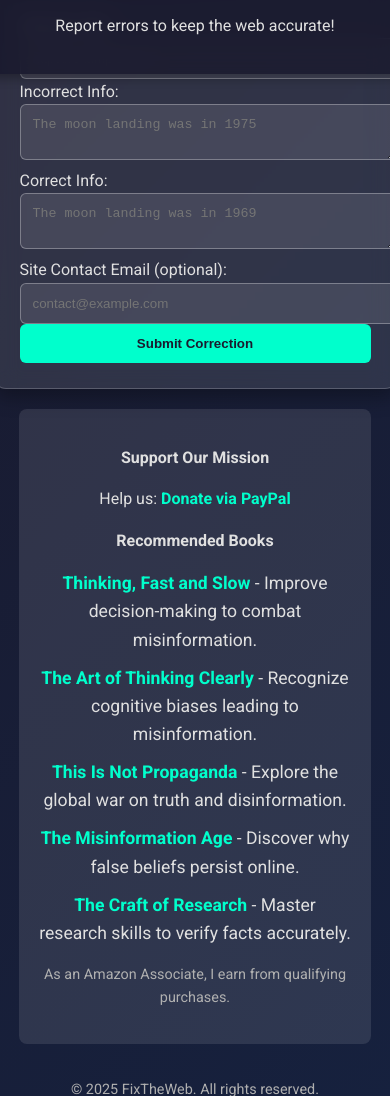
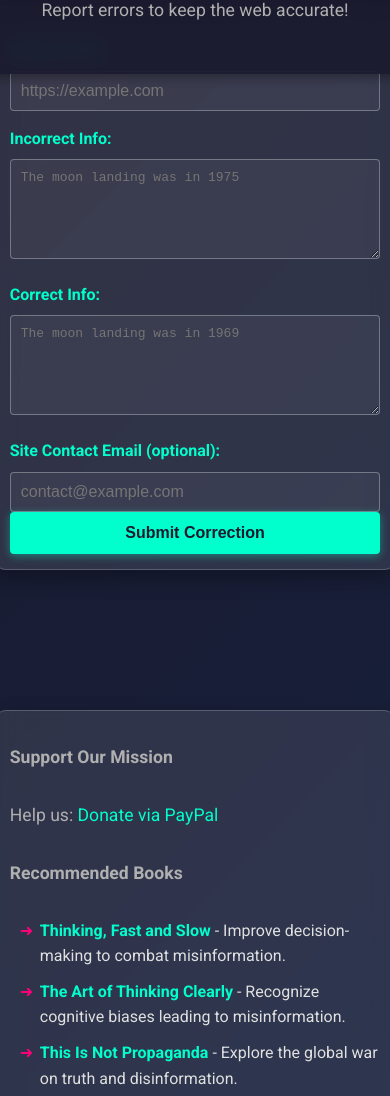
Before and after one commit to FixTheWeb/fix-the-web, a plain HTML site: page index.html in a window 390 px wide. Shown: the part 114-1210 px from the top of the page. Drawn offline with Linux system fonts and the light colour scheme.

Commit message:
Update index.html

```diff
--- a/index.html
+++ b/index.html
@@ -38,26 +38,52 @@
             text-shadow: 0 0 10px rgba(0, 255, 204, 0.7);
             animation: neonGlow 1.5s ease-in-out infinite alternate;
         }
-        form {
+        p {
+            font-size: 1.1em;
+            color: #b0b0b0;
+            margin-bottom: 30px;
+        }
+        form, .monetize {
             max-width: 600px;
             width: 90%;
             background: rgba(255, 255, 255, 0.1);
             backdrop-filter: blur(10px);
-            padding: 25px;
+            padding: 20px;
             border-radius: 12px;
             border: 1px solid rgba(255, 255, 255, 0.2);
             box-shadow: 0 8px 20px rgba(0, 0, 0, 0.3);
-            margin-top: 100px;
+            margin: 120px 0 20px;
             transition: transform 0.3s, box-shadow 0.3s;
             animation: fadeIn 1s ease-out;
         }
+        form:hover, .monetize:hover {
+            transform: translateY(-5px);
+            box-shadow: 0 12px 30px rgba(0, 0, 0, 0.4);
+        }
+        label {
+            font-weight: bold;
+            margin: 15px 0 8px;
+            display: block;
+            color: #00ffcc;
+        }
         input, textarea {
             width: 100%;
-            padding: 12px;
+            padding: 10px;
             border: 1px solid rgba(255, 255, 255, 0.3);
-            border-radius: 6px;
-            background: rgba(255, 255, 255, 0.1);
+            border-radius: 4px;
+            box-sizing: border-box;
+            background: rgba(255, 255, 255, 0.05);
             color: #e0e0e0;
+            transition: border-color 0.3s;
+        }
+        input:focus, textarea:focus {
+            border-color: #00ffcc;
+            outline: none;
+            box-shadow: 0 0 8px rgba(0, 255, 204, 0.5);
+        }
+        textarea {
+            min-height: 100px;
+            resize: vertical;
         }
         button {
             width: 100%;
@@ -65,44 +91,55 @@
             background: #00ffcc;
             color: #1a1a2e;
             border: none;
-            border-radius: 6px;
+            border-radius: 4px;
             cursor: pointer;
             font-weight: bold;
             transition: background 0.3s, box-shadow 0.3s, transform 0.3s;
+            box-shadow: 0 2px 8px rgba(0, 255, 204, 0.4);
         }
         button:hover {
             background: #00e6b8;
             box-shadow: 0 4px 12px rgba(0, 255, 204, 0.6);
-            transform: scale(1.05);
-        }
-        .monetize {
-            margin-top: 20px;
-            text-align: center;
-            background: rgba(255, 255, 255, 0.1);
-            padding: 20px;
-            border-radius: 8px;
-            width: 80%;
-            max-width: 600px;
+            transform: translateY(-2px);
         }
         .monetize a {
             color: #00ffcc;
             text-decoration: none;
-            font-weight: bold;
-            transition: color 0.3s ease-in-out;
+            transition: color 0.3s;
         }
         .monetize a:hover {
-            color: #ff9900;
+            color: #00e6b8;
+            text-decoration: underline;
+        }
+        .monetize a[href*="paypal"] {
+            display: inline-block;
+            padding: 8px 16px;
+            background: #ff007a;
+            color: white;
+            border-radius: 4px;
+            box-shadow: 0 2px 8px rgba(255, 0, 122, 0.4);
+        }
+        .monetize a[href*="paypal"]:hover {
+            background: #e6006b;
+            text-decoration: none;
         }
         .monetize ul {
             list-style: none;
-            padding: 0;
+            padding-left: 0;
         }
         .monetize li {
+            padding-left: 20px;
+            position: relative;
             margin-bottom: 10px;
-            font-size: 1.1em;
+        }
+        .monetize li:before {
+            content: "➜";
+            position: absolute;
+            left: 0;
+            color: #ff007a;
         }
         .disclosure {
-            font-size: 0.9em;
+            font-size: 0.85em;
             color: #b0b0b0;
             margin-top: 15px;
         }
@@ -111,6 +148,40 @@
             font-size: 0.9em;
             color: #b0b0b0;
             margin-top: 20px;
+            margin-bottom: 20px;
+        }
+        @keyframes neonGlow {
+            from {
+                text-shadow: 0 0 5px rgba(0, 255, 204, 0.5), 0 0 10px rgba(0, 255, 204, 0.7);
+            }
+            to {
+                text-shadow: 0 0 10px rgba(0, 255, 204, 0.7), 0 0 20px rgba(0, 255, 204, 0.9);
+            }
+        }
+        @keyframes fadeIn {
+            from {
+                opacity: 0;
+                transform: translateY(20px);
+            }
+            to {
+                opacity: 1;
+                transform: translateY(0);
+            }
+        }
+        @media (max-width: 600px) {
+            form, .monetize {
+                padding: 15px;
+                width: 95%;
+            }
+            h1 {
+                font-size: 2em;
+            }
+            input, textarea, button {
+                font-size: 1em;
+            }
+            .monetize ul {
+                padding-left: 10px;
+            }
         }
     </style>
 </head>
@@ -119,7 +190,6 @@
         <h1>FixTheWeb</h1>
         <p>Report errors to keep the web accurate!</p>
     </header>
-
     <form id="errorForm">
         <label for="url">Website URL:</label>
         <input type="url" id="url" required placeholder="https://example.com">
@@ -131,7 +201,6 @@
         <input type="email" id="email" placeholder="contact@example.com">
         <button type="submit">Submit Correction</button>
     </form>
-
     <div class="monetize">
         <p><strong>Support Our Mission</strong></p>
         <p>Help us: <a href="YOUR_PAYPAL_DONATE_LINK" target="_blank">Donate via PayPal</a></p>
@@ -145,9 +214,9 @@
         </ul>
         <p class="disclosure">As an Amazon Associate, I earn from qualifying purchases.</p>
     </div>
-
     <footer>
         <p>© 2025 FixTheWeb. All rights reserved.</p>
     </footer>
+    <script src="script.js"></script>
 </body>
 </html>
```
